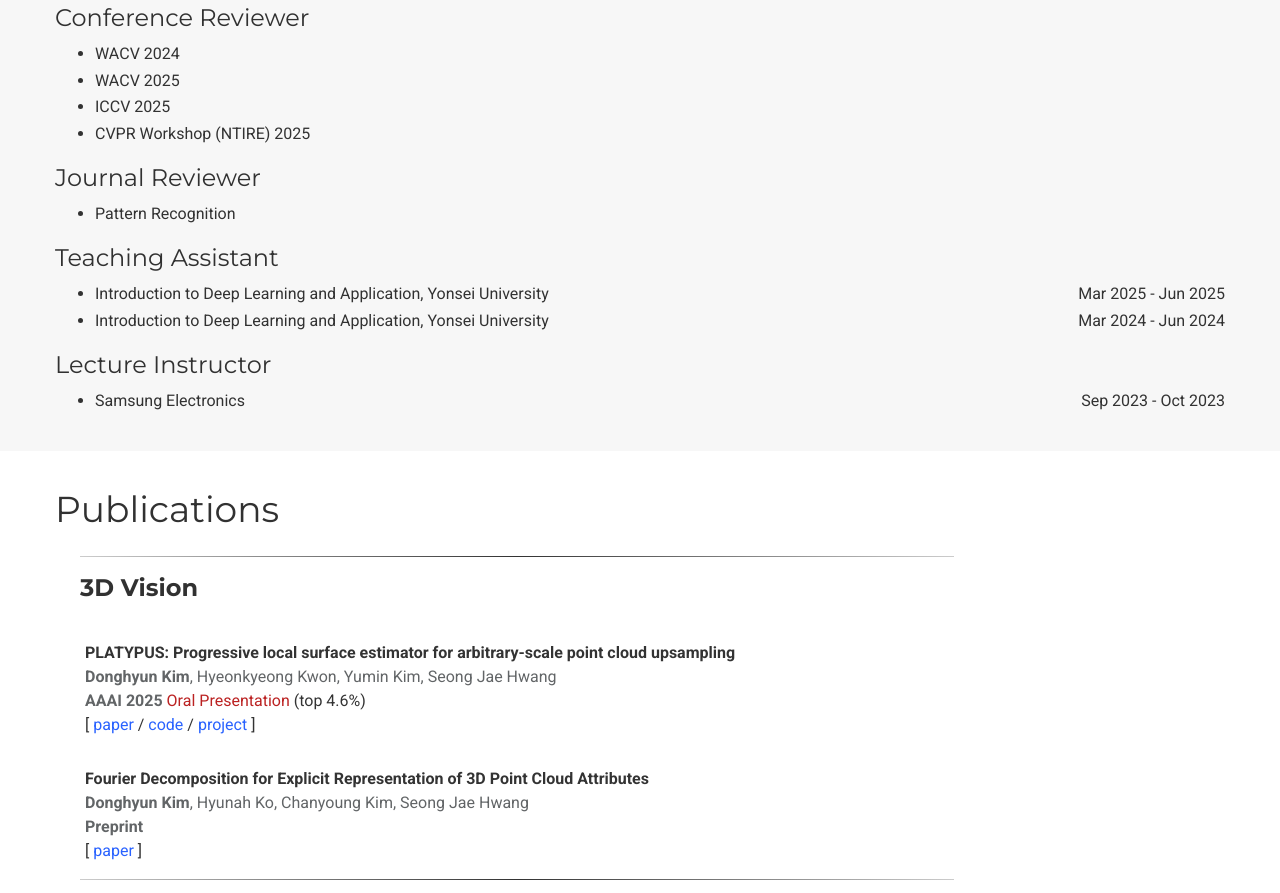
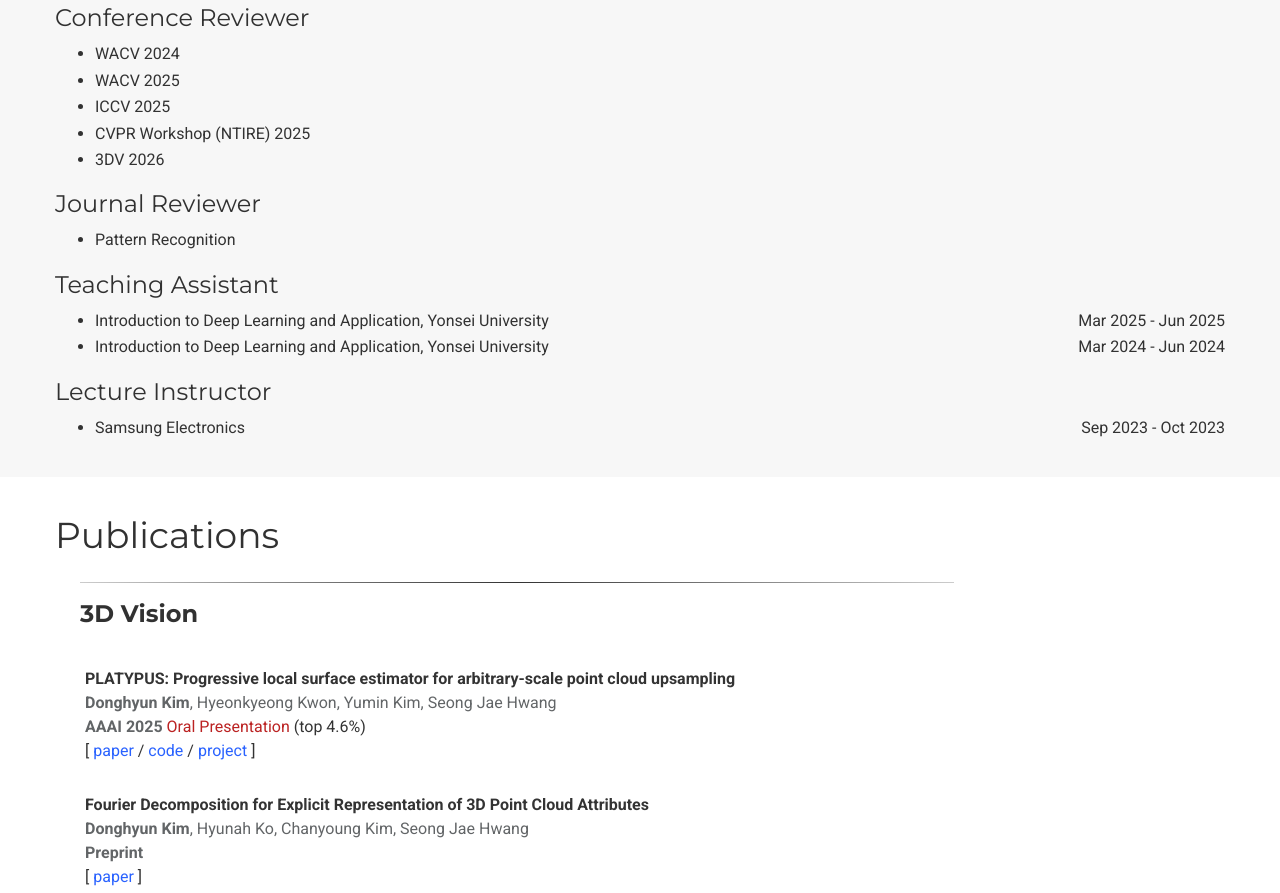
Before and after one commit to dannyboy0103/dannyboy0103.github.io, a plain HTML site: page index.html in a window 1280 px wide. Shown: the part 1412-2305 px from the top of the page. Drawn offline with nearby package versions, Linux system fonts and the light colour scheme; some packages are replaced by stand-ins of ours; no server answers; some icons are missing.

Commit message:
Update index.html

```diff
--- a/index.html
+++ b/index.html
@@ -357,6 +357,7 @@
         <li>WACV 2025</li>
         <li>ICCV 2025</li>
         <li>CVPR Workshop (NTIRE) 2025</li>
+        <li>3DV 2026</li>
       </ul>
 
       <h2>Journal Reviewer</h2>
```
